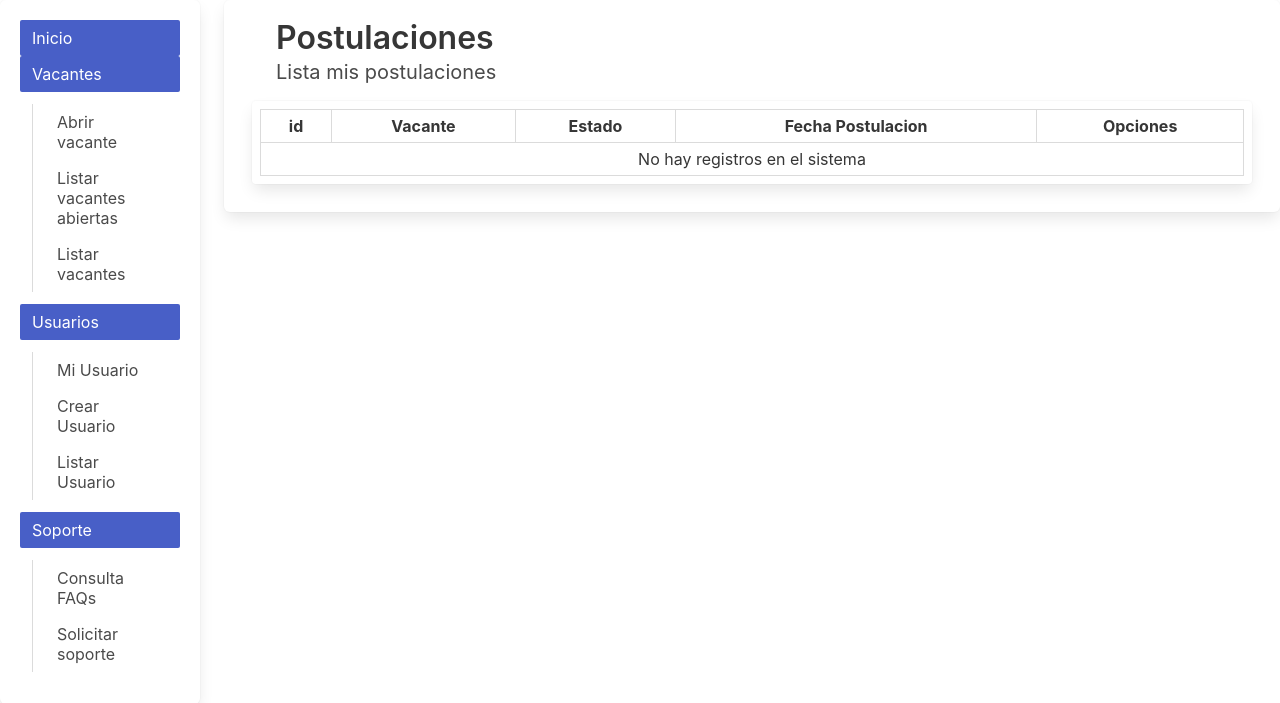
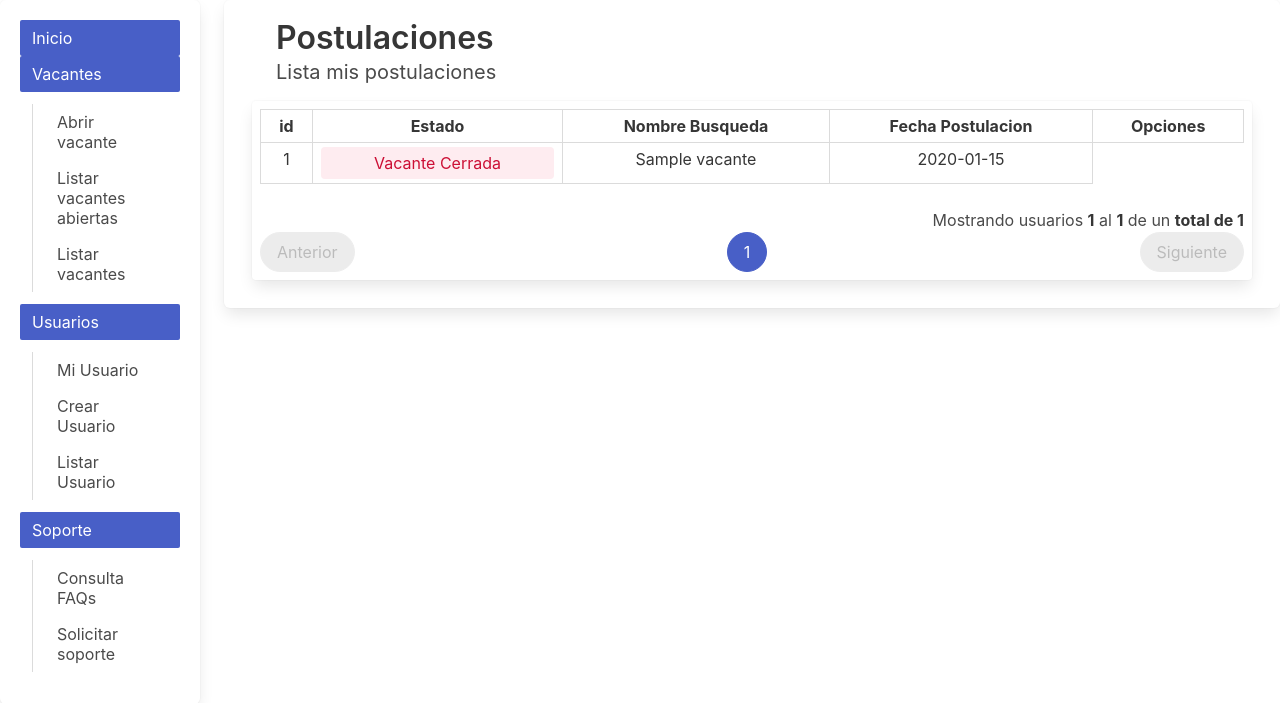
Before and after one commit to eliasagustin/gestionVacantes, a PHP site: page /index.php?vista=listar_postulaciones in a window 1280 px wide. Shown: the part 56-759 px from the top of the page. Run offline with PHP 8.4, Linux system fonts and the light colour scheme; a user stored in the database is signed in; data comes from the database, SQL or seed files in the repository; tables that the repository leaves empty hold one stand-in row (values such as "Sample post").

Commit message:
comienzo postulacion_eliminar.php

```diff
--- a/php/postulacion_lista.php
+++ b/php/postulacion_lista.php
@@ -4,10 +4,9 @@
 
 	if(isset($_SESSION['id'])){
 		$mi_id = $_SESSION['id'];
+		$consulta_datos="SELECT * FROM postulacion WHERE usuario_id='".$mi_id."' ORDER BY postulacion_id ASC LIMIT $inicio,$registros";
 
-		$consulta_datos="SELECT * FROM postulacion WHERE usuario_id!='".$mi_id."' ORDER BY postulacion_id ASC LIMIT $inicio,$registros";
-
-		$consulta_total="SELECT COUNT(postulacion_id) FROM postulacion WHERE usuario_id!='".$mi_id."'";
+		$consulta_total="SELECT COUNT(postulacion_id) FROM postulacion WHERE usuario_id='".$mi_id."'";
 
 	}
 
@@ -17,9 +16,6 @@
     $total = (int) mysqli_num_rows($datos);
 	$datos = $datos->fetch_all(MYSQLI_ASSOC);
 
-	// $total = $conexion->query($consulta_total);
-	// $total = (int) mysqli_num_rows($consulta_datos);
-
 	$Npaginas =ceil($total/$registros);
 
     $tabla.='
@@ -28,8 +24,8 @@
 				<thead>
 					<tr class="has-text-centered">
 						<th>id</th>
-						<th>Vacante</th>
 						<th>Estado</th>
+                        <th>Nombre Busqueda</th>
 						<th>Fecha Postulacion</th>
 						<th colspan="2">Opciones</th>
 					</tr>
@@ -40,21 +36,41 @@
     if($total>=1 && $pagina<=$Npaginas){
         $contador=$inicio+1;
         $pag_inicio=$inicio+1;
+        $v_estado = null;
         foreach($datos as $rows){
             $tabla.='
                 <tr class="has-text-centered" >
-                    <td>'.$rows['postulacion_id'].'</td>
-                    <td>'.$rows['vacante_id'].'</td>
+                    <td>'.$rows['postulacion_id'].'</td>';
+                    $vacI = $rows['vacante_id'];
+                    $consulta_datos_vac = "SELECT * FROM vacante WHERE vacante_id LIKE $vacI";
+                    $datosV = $conexion->query($consulta_datos_vac);
+                    $datosV = $datosV->fetch_all(MYSQLI_ASSOC);
+                    foreach($datosV as $rowV){
+                        if($rowV['vacante_fecha_cierre'] == '0000-00-00'){
+                            $v_estado = true;
+                            $tabla.= "<td><p class='notification is-success is-light is-small p-1'>
+                            Vacante Abierta</p></td>";
+                        } else {
+                            $v_estado = false;
+                            $tabla.="<td><p class='notification is-danger is-light p-1'>
+                            Vacante Cerrada</p></td>";
+                        }
+                        $tabla.= '<td>'.$rowV['vacante_nombre_puesto'].'</td>';
+                    }
+            $tabla.='
                     <td>'.$rows['postulacion_fecha'].'</td>
                     ';
             if(isset($_SESSION['rol'])&&($_SESSION['rol']==4)){
                 $tabla.='
                     <td>
-                        <a href="index.php?vista=vacante_detallada&usuario_id='.$rows['vacante_id'].'" class="button is-success is-rounded is-small">Detalles</a>
-                    </td>
-                    <td>
-                        <a href="index.php?vista=listar_vacantes&pos_id_del='.$rows['vacante_id'].'"  class="button is-danger is-rounded is-small">Eliminar</a>
+                        <a href="index.php?vista=vacante_detallada&vacante_id='.$rows['vacante_id'].'" class="button is-success is-rounded is-small">Detalles</a>
                     </td>';
+                    if($v_estado==true){
+                        $tabla.='
+                        <td>
+                            <a href="index.php?vista=listar_postulaciones&pos_id_del='.$rows['postulacion_id'].'"  class="button is-danger is-rounded is-small">Eliminar</a>
+                        </td>';
+                    }
             }
             $tabla.='
                 </tr>';
@@ -94,6 +110,6 @@
     echo $tabla;
 
     if($total>=1 && $pagina<=$Npaginas){
-        echo paginador_tablas($pagina,$Npaginas,$url,7);
+        echo paginador_tablas($pagina,$Npaginas,"",7);
     }
 ?>
--- a/php/usuario_lista.php
+++ b/php/usuario_lista.php
@@ -79,7 +79,7 @@
 			if(isset($_SESSION['rol'])&&($_SESSION['rol']==1)){
 				$tabla.='
                     <td>
-                        <a href="index.php?vista=user_update&user_id_up='.$rows['usuario_id'].'" class="button is-success is-rounded is-small">Actualizar</a>
+                        <a href="index.php?vista=user_update&user_id_up='.$rows['usuario_id'].'" class="button is-success is-rounded is-small">Permisos</a>
                     </td>
                     <td>
                         <a href="'.$url.$pagina.'&user_id_del='.$rows['usuario_id'].'" class="button is-danger is-rounded is-small">Eliminar</a>
--- a/vistas/listar_postulaciones.php
+++ b/vistas/listar_postulaciones.php
@@ -7,10 +7,10 @@
     <?php
         require_once "./php/main.php";
 
-        # Eliminar usuario #
-        // if(isset( $_GET['user_id_del']) ){
-        //     require_once "./php/usuario_eliminar.php";
-        // }
+        # Eliminar postulacion #
+        if(isset( $_GET['pos_id_del']) ){
+            require_once "./php/postulacion_eliminar.php";
+        }
 
         if(!isset($_GET['page'])){
             $pagina=1;
@@ -22,7 +22,7 @@
         }
 
         $pagina=limpiar_cadena($pagina);
-        $url="index.php?vista=listar_usuarios&page=";
+        $url="index.php?vista=listar_postulaciones&page=";
         $registros=10;
         $busqueda="";
 
```
Also changed, not shown: php/postulacion_eliminar.php (added, +9 -0 lines), php/usuario_eliminar.php (+0 -36 lines), vistas/vacante_detallada.php (+50 -5 lines).
